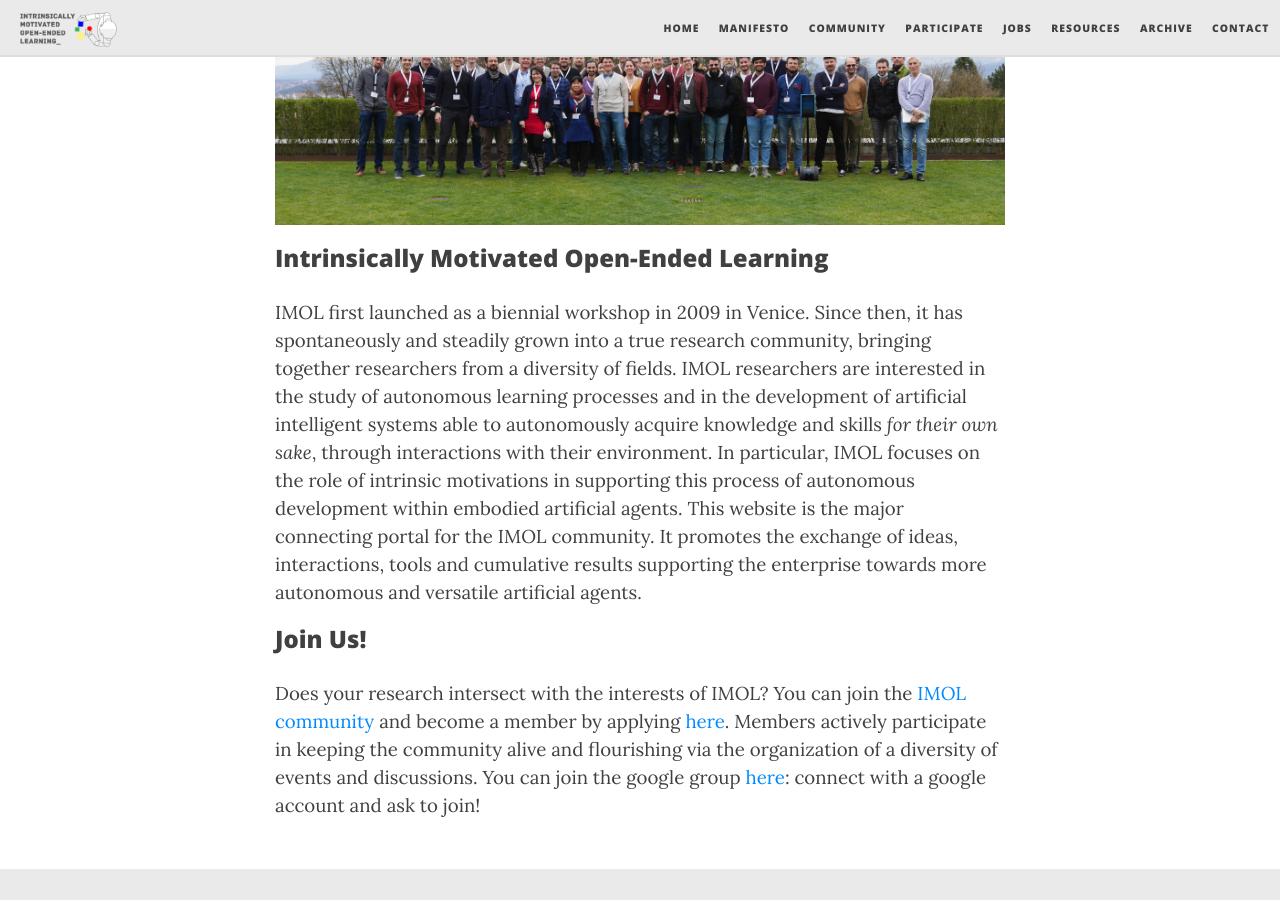
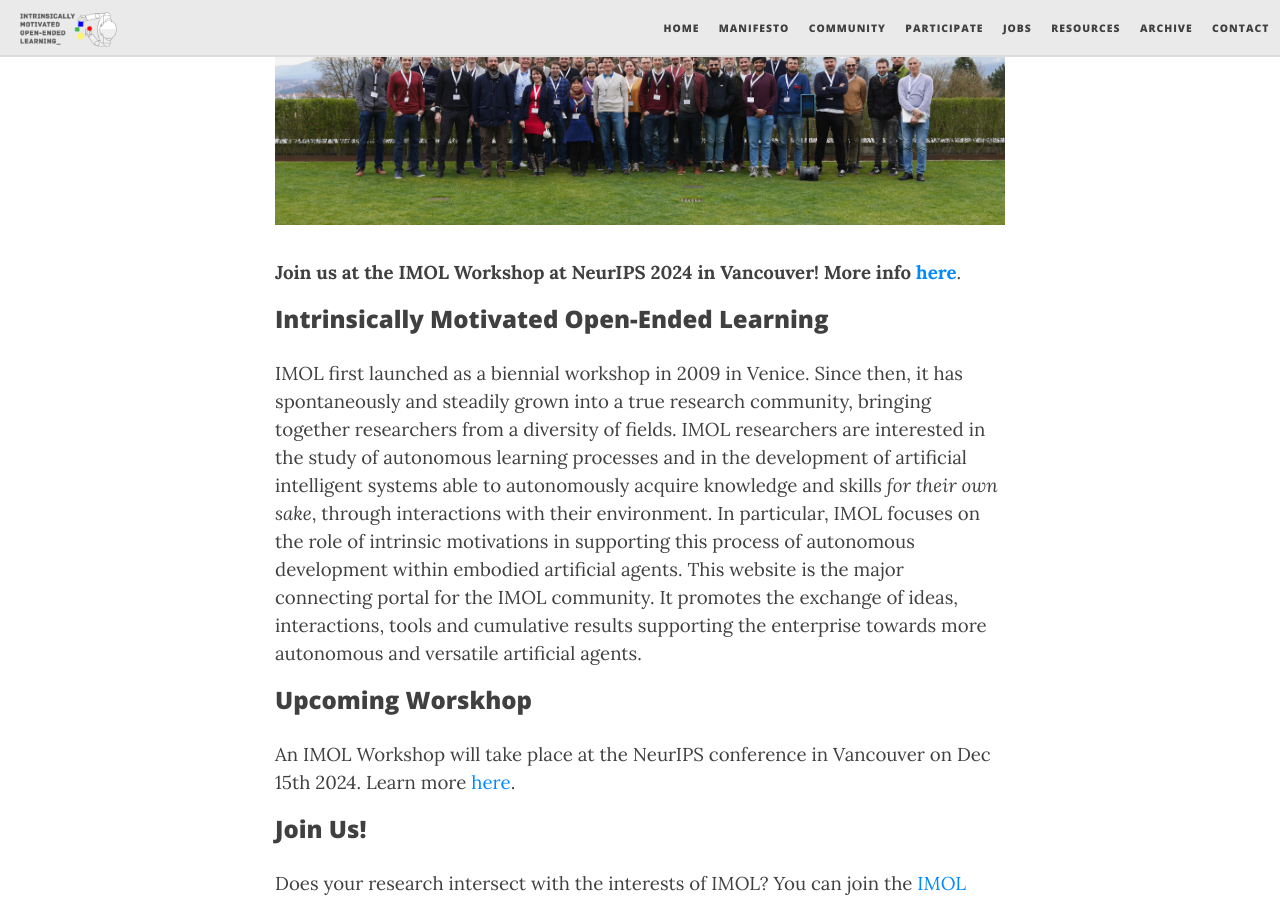
Before and after one commit to imol-community/imol-community.github.io, a Jekyll site: the page built from home.md, in a window 1280 px wide and 900 px high, scrolled down 276 px. Built offline with Jekyll 4.4.1, drawn with Linux system fonts in a browser that asks for light colours; nearby versions of some CDN libraries.

Commit message:
update imol neurips 2024 announcement and past event list

```diff
--- a/home.md
+++ b/home.md
@@ -4,6 +4,11 @@ title: Welcome to the IMOL Community
 ---
 
  <img src="/assets/img/imol2022.jpg" alt="Group picture of IMOL 2022 in Tubingen">
+
+<div class='description' style='font-size: 14pt; margin-top: 25pt'>
+
+<b>Join us at the IMOL Workshop at NeurIPS 2024 in Vancouver! More info <a href="https://imol-workshop.github.io/">here</a></b>.
+</div>
 
 <h3 style='margin-bottom: 20pt;'>Intrinsically Motivated Open-Ended Learning</h3>
 
@@ -17,6 +22,12 @@ This website is the major connecting portal for the IMOL community. It promotes
 enterprise towards more autonomous and versatile artificial agents.
 </div>
 
+
+
+<h3 style='margin-bottom: 20pt;'>Upcoming Worskhop</h3>
+
+<div class='description' style='font-size: 14pt;'>
+An IMOL Workshop will take place at the NeurIPS conference in Vancouver on Dec 15th 2024. Learn more <a href="https://imol-workshop.github.io/">here</a>. </div>
 
 
 
```
Also changed, not shown: archive.md (+7 -0 lines), index.html (+11 -0 lines).
